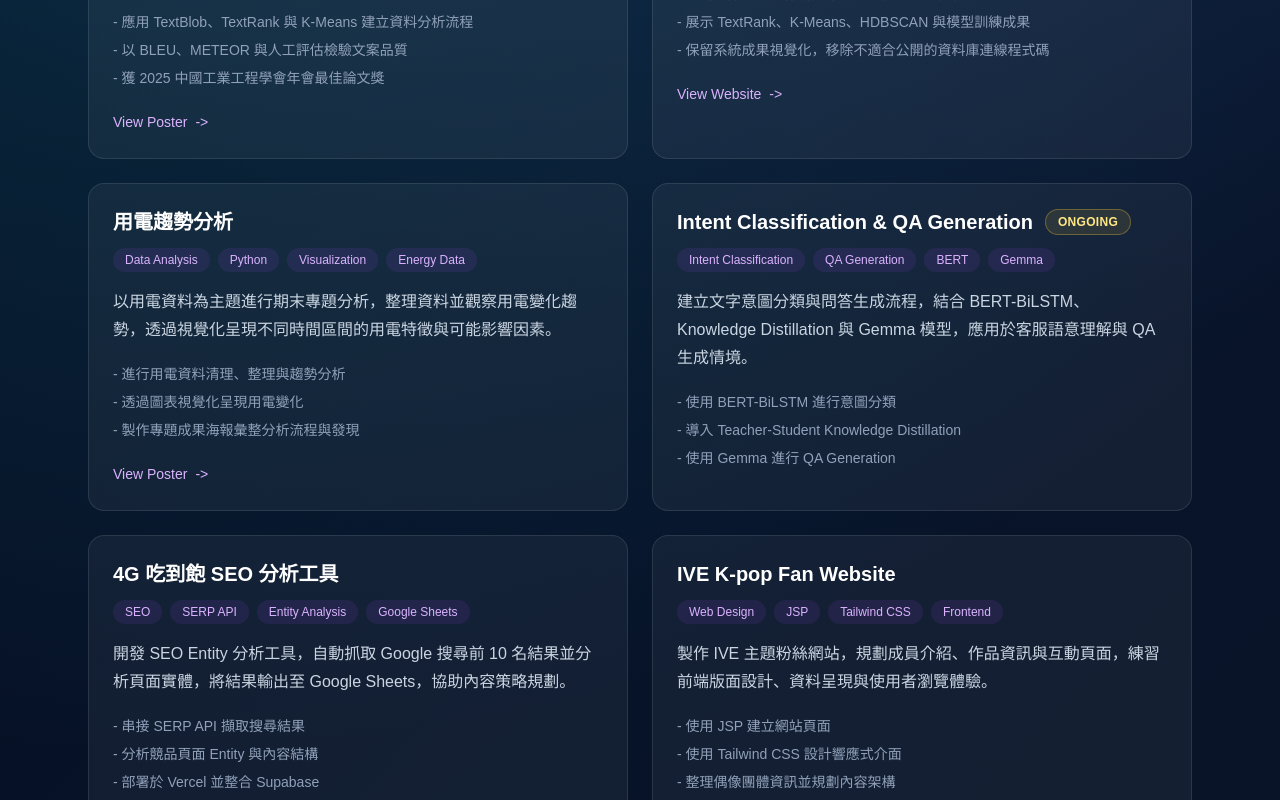
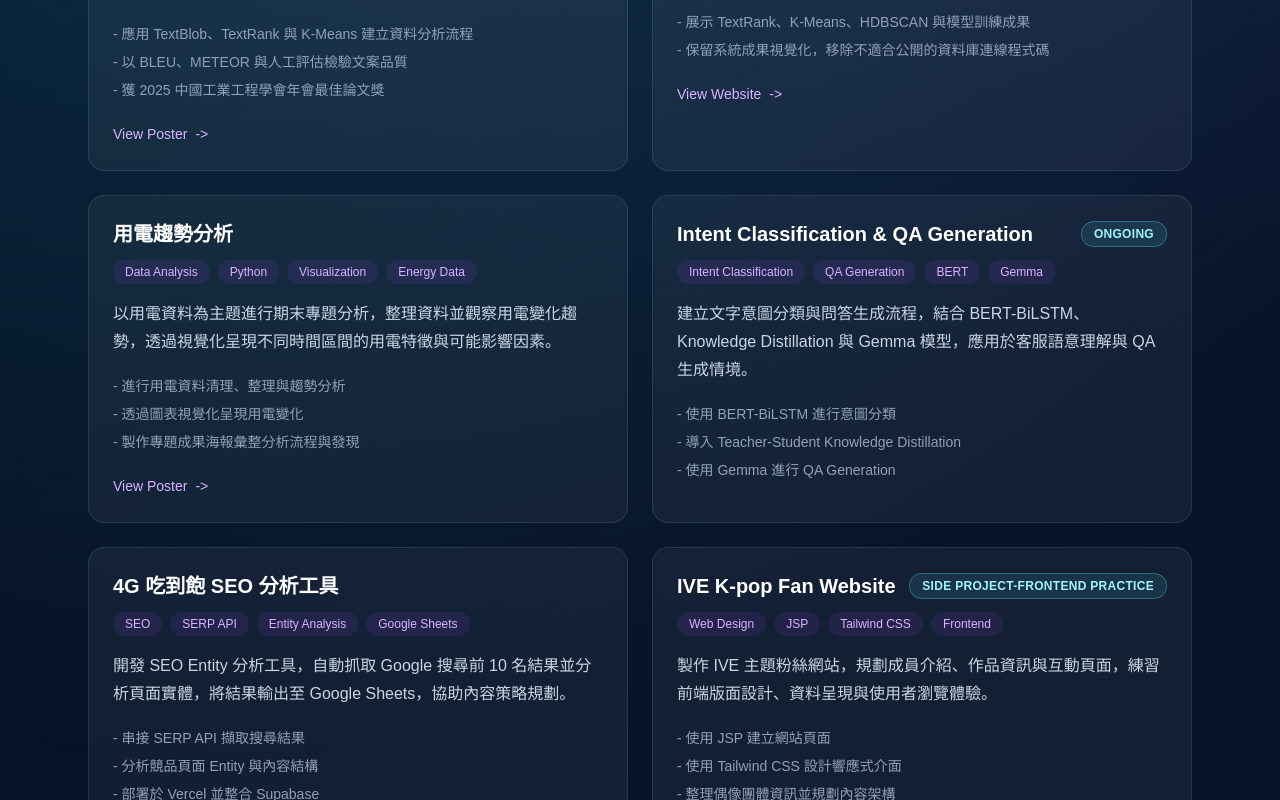
Before and after one commit to brian-kai/my-portfolio, a Next.js app: page / in a window 1280 px wide. Shown: the part 2284-3084 px from the top of the page. Built offline with nearby package versions, Linux system fonts and the light colour scheme.

Commit message:
update portfolio

```diff
--- a/app/page.tsx
+++ b/app/page.tsx
@@ -253,6 +253,7 @@ const projects = [
   },
   {
     title: "IVE K-pop Fan Website",
+    label: "Side Project-Frontend Practice",
     tags: ["Web Design", "JSP", "Tailwind CSS", "Frontend"],
     description:
       "製作 IVE 主題粉絲網站，規劃成員介紹、作品資訊與互動頁面，練習前端版面設計、資料呈現與使用者瀏覽體驗。",
@@ -397,13 +398,20 @@ export default function Home() {
                 rel={isExternal ? "noopener noreferrer" : undefined}
                 className="block rounded-2xl border border-white/10 bg-white/5 p-6 transition hover:-translate-y-1 hover:bg-white/10"
               >
-                <div className="mb-3 flex flex-wrap items-center gap-3">
+                <div className="mb-3 flex flex-wrap items-center justify-between gap-3">
                   <h3 className="text-xl font-semibold">{project.title}</h3>
-                  {!project.href ? (
-                    <span className="rounded-full border border-amber-300/30 bg-amber-300/10 px-3 py-1 text-xs font-semibold uppercase tracking-wide text-amber-200">
-                      Ongoing
-                    </span>
-                  ) : null}
+                  <div className="flex flex-wrap justify-end gap-2">
+                    {!project.href ? (
+                      <span className="rounded-full border border-cyan-300/30 bg-cyan-300/10 px-3 py-1 text-xs font-semibold uppercase tracking-wide text-cyan-200">
+                        Ongoing
+                      </span>
+                    ) : null}
+                    {project.label ? (
+                      <span className="rounded-full border border-cyan-300/30 bg-cyan-300/10 px-3 py-1 text-xs font-semibold uppercase tracking-wide text-cyan-200">
+                        {project.label}
+                      </span>
+                    ) : null}
+                  </div>
                 </div>
 
                 <div className="mb-4 flex flex-wrap gap-2">
```
